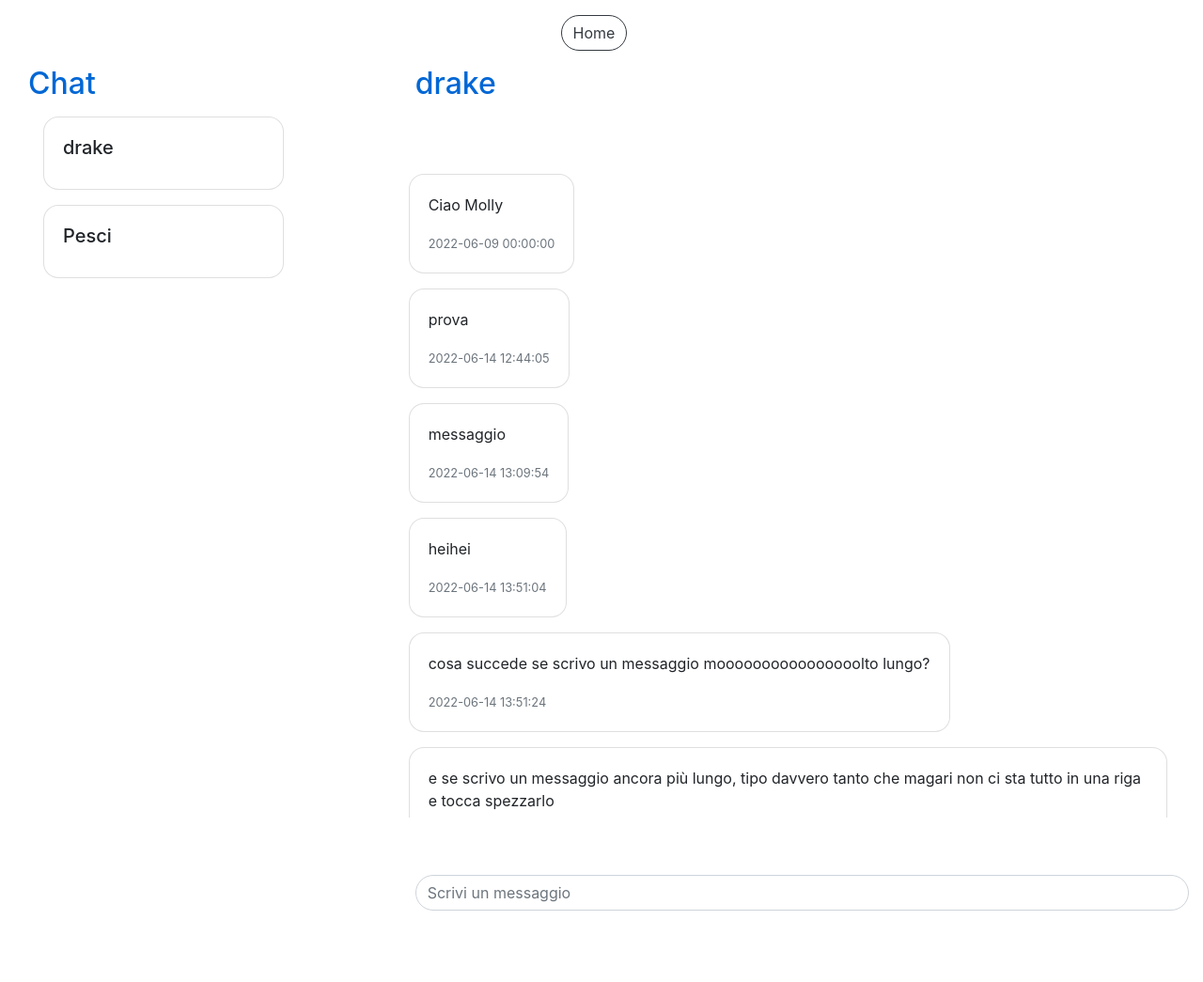
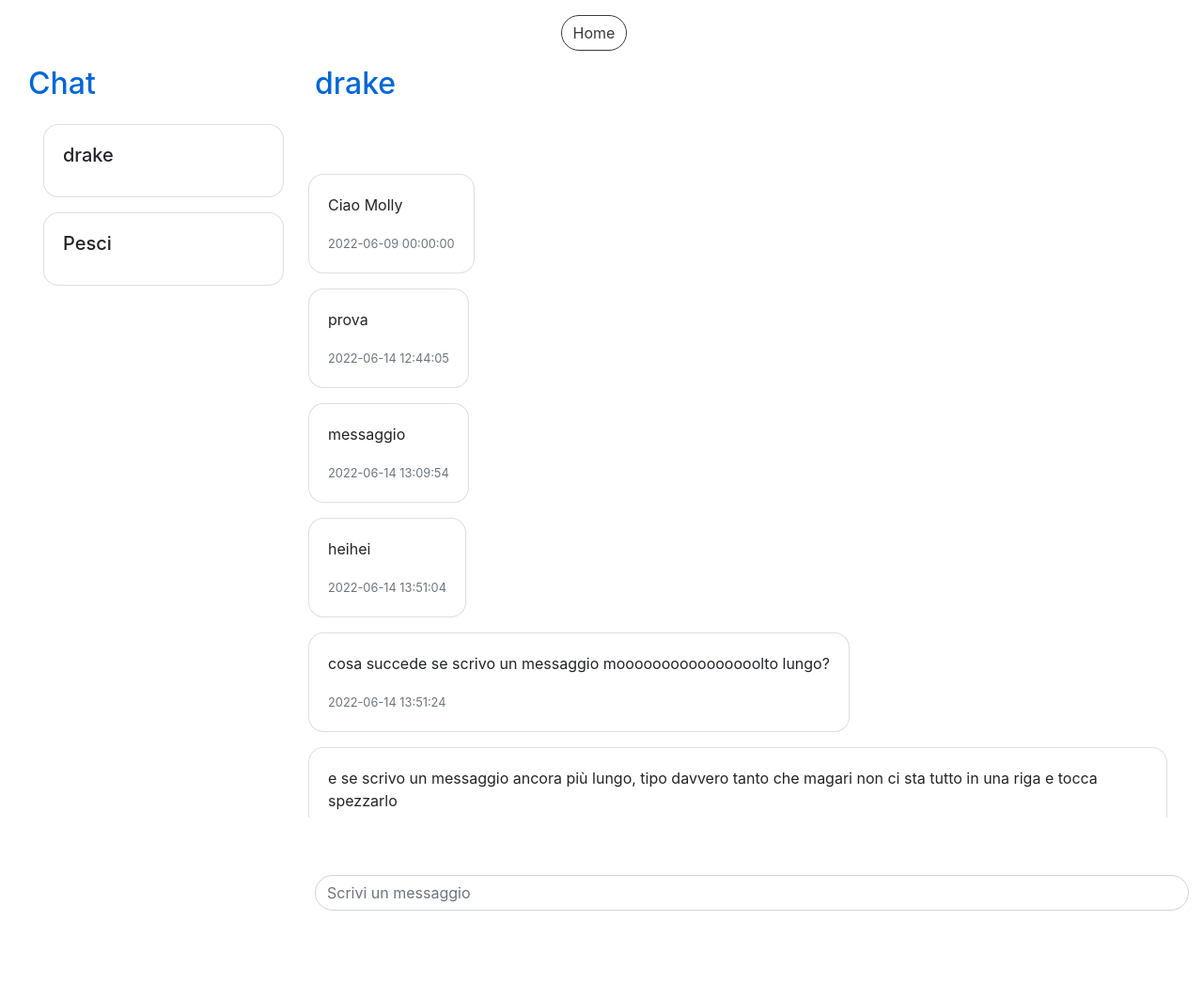
Before and after one commit to EmanueleArte/Progetto-DB, a PHP site: page /chat.php?chatID=2 in a window 1280 px wide. Shown: the whole page at 94% size. Run offline with PHP 8.4, Linux system fonts and the light colour scheme; a user stored in the database is signed in; data comes from the database, SQL or seed files in the repository.

Commit message:
Adds and fixes

```diff
--- a/chat.php
+++ b/chat.php
@@ -26,9 +26,9 @@
       <button type="button" class="btn btn-outline-dark mr-3" onclick="location.href='home.php'">Home</button>
     </div>
     <div class="row justify-content-center h-100">
-      <div id="chatLeft" class="col-4 float-left h-100">
+      <div id="chatLeft" class="col-3 float-left h-100">
         <h2 class="titleText mt-3">Chat</h2>
-        <div id="chats" class="column">
+        <div id="chats" class="column" style="overflow: auto">
         <?php
           // Chat aperte
           $sql="SELECT * FROM Chats c WHERE c.IdAccount1=".$_SESSION["loginID"]." OR c.IdAccount2=".$_SESSION["loginID"];
@@ -70,7 +70,7 @@
         ?>
         </div>
         </div>
-        <div id="chatRight" class="container-fluid row col-8 float-right h-100 mb-3">
+        <div id="chatRight" class="container-fluid row col-9 float-right h-100 mb-3">
         <?php
           // Messaggi chat
           if(isset($_GET["chatID"])){
```
